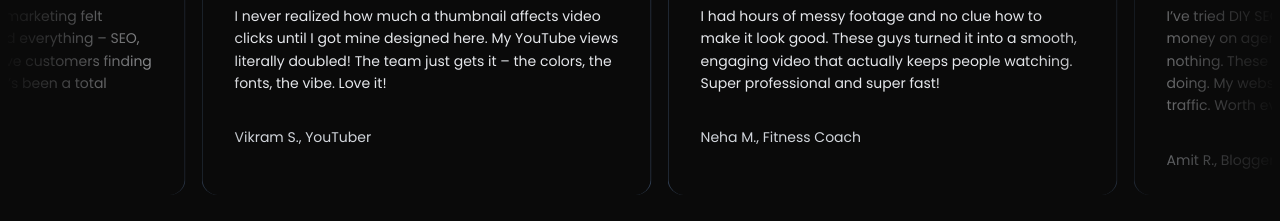
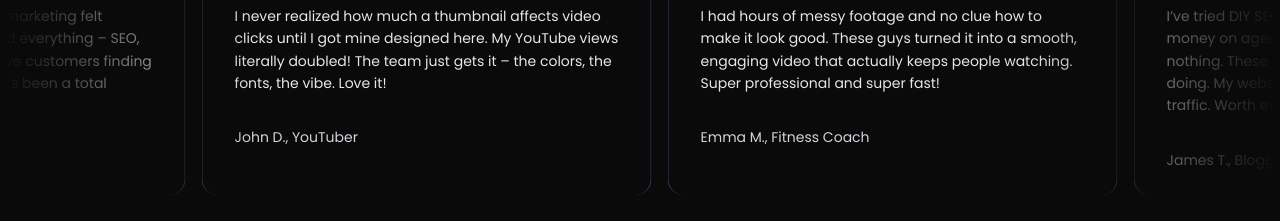
Before and after one commit to suyashranjan-1/Mercato, a Next.js app: page / in a window 1280 px wide. Shown: the part 6280-6501 px from the top of the page. Built offline with nearby package versions, Linux system fonts and the light colour scheme.

Commit message:
Last update 1

```diff
--- a/app/snippets/infinite-moving-card-snippet.tsx
+++ b/app/snippets/infinite-moving-card-snippet.tsx
@@ -20,30 +20,30 @@ const testimonials = [
     title: "Crazy Good Thumbnails!",
     quote:
       "I never realized how much a thumbnail affects video clicks until I got mine designed here. My YouTube views literally doubled! The team just gets it – the colors, the fonts, the vibe. Love it!",
-    name: "Vikram S., YouTuber",
+    name: "John D., YouTuber",
   },
   {
     quote:
 "I had hours of messy footage and no clue how to make it look good. These guys turned it into a smooth, engaging video that actually keeps people watching. Super professional and super fast!" ,
-    name: "Neha M., Fitness Coach",
+    name: "Emma M., Fitness Coach",
     title: "Editing That Feels Like Magic!",
   },
   {
     quote: "I’ve tried DIY SEO, hired freelancers, and even wasted money on agencies that promised big results but did nothing. These guys? They actually know what they’re doing. My website’s finally ranking, and I’m getting real traffic. Worth every penny!" ,
 
-    name: "Amit R., Blogger",
+    name: "James T., Blogger",
     title: "SEO That Actually Works!",
   },
   {
     quote:
 "Running ads used to stress me out because I’d spend a ton and get nothing back. After handing things over to this team, my sales went up, and my ad costs went down. Now my ads actually make me money instead of just wasting it!",
-    name: "Priya K., E-commerce Owner",
+    name: "Sophia M., E-commerce Owner",
     title: "Google Ads That Don’t Burn Money!",
   },
   {
     quote:
       "I run a small business, and digital marketing felt overwhelming. These guys handled everything – SEO, ads, video content – and now I have customers finding me instead of me chasing them. It’s been a total game-changer!",
-    name: "Sandeep J., Entrepreneur",
+    name: "David J., Entrepreneur",
     title: "A Lifesaver for My Business!",
   },
 ];
```
